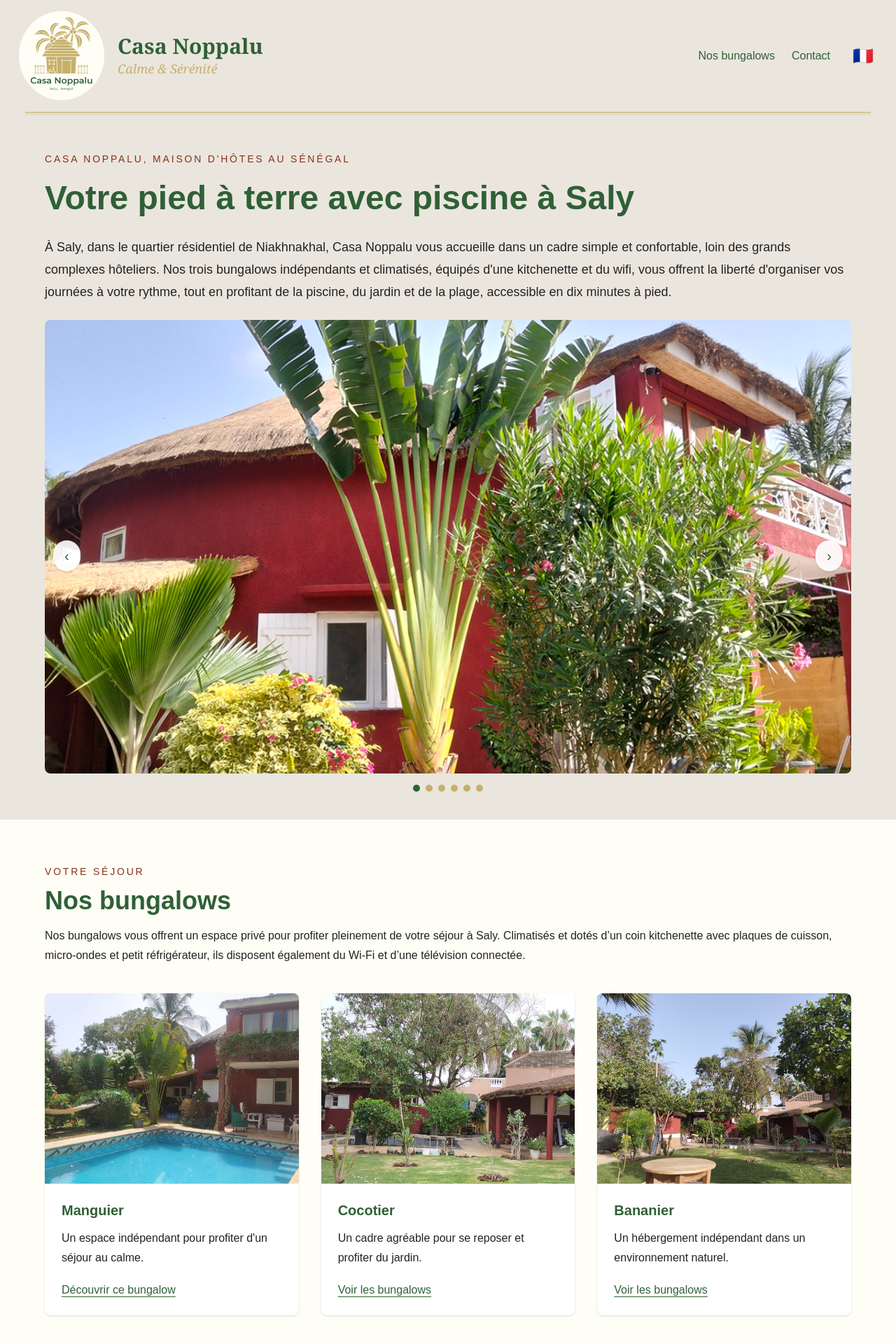
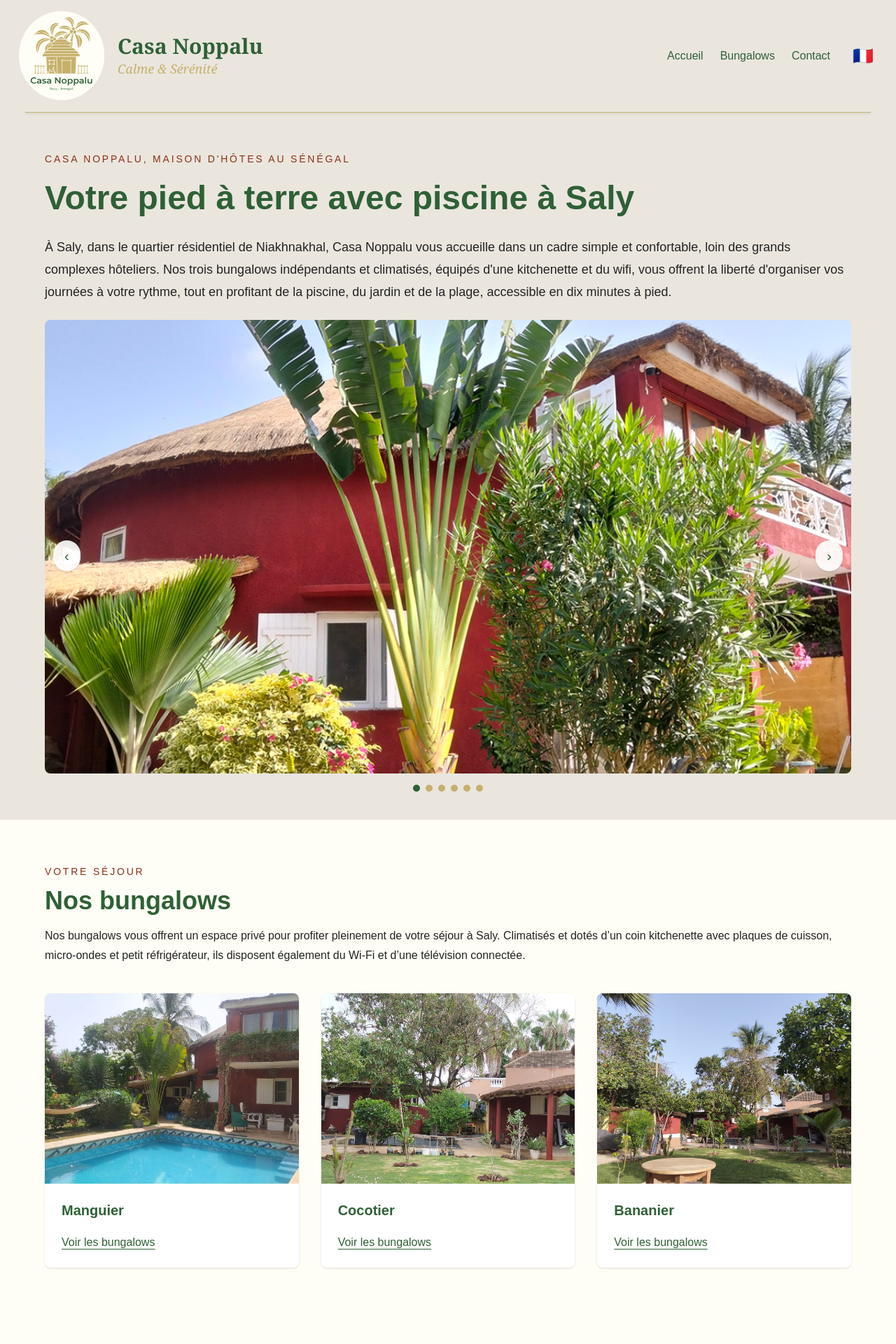
Before and after one commit to zohra-b/noppalu, a Next.js app: page / in a window 1280 px wide. Shown: the top 1920 px of the page at 70% size. Built offline with nearby package versions, Linux system fonts and the light colour scheme.

Commit message:
cleaned some commented code + added accueil link to header

```diff
--- a/src/app/bungalows/[slug]/page.tsx
+++ b/src/app/bungalows/[slug]/page.tsx
@@ -33,7 +33,7 @@ export default async function BungalowPage({ params }: Props) {
           href="/bungalows"
           className="text-sm text-[#2F6036] underline underline-offset-4"
         >
-          ← Présentation générale
+          ← Présentation
         </Link>
 
         <header className="mb-8 mt-4">
--- a/src/app/page.tsx
+++ b/src/app/page.tsx
@@ -36,6 +36,7 @@ export default function Home() {
           </div>
 
           <Gallery photos = {photosAccueil}/>
+
         </div>
       </section>
 
--- a/src/components/Header.tsx
+++ b/src/components/Header.tsx
@@ -45,14 +45,14 @@ export default function Header () {
 
             {/* Partie droite : nav et langues*/}
             <nav className="flex items-center gap-6">
-                {/* <Link
-                    href="/bungalows"
-                    className="text-green hover:text-sand">Réserver
-                </Link> */}
+                <Link
+                    href="/"
+                    className="text-green hover:text-sand">Accueil
+                </Link>
 
                 {bungalowsPublies.length === 0 ? (
                     <Link href="/bungalows" className="text-green hover:text-sand">
-    Nos bungalows
+                        Bungalows
                     </Link>
                     ) : (
                         <div
@@ -60,9 +60,9 @@ export default function Header () {
                             onMouseEnter={() => setMenuBungalowsOuvert(true)}
                             onMouseLeave={() => setMenuBungalowsOuvert(false)}
                         >
-    <Link href="/bungalows" className="text-green hover:text-sand">
+                    {/* <Link href="/bungalows" className="text-green hover:text-sand">
                         Nos bungalows
-    </Link>
+                    </Link> */}
 
                         {menuBungalowsOuvert && (
                             <div className="absolute left-0 top-full z-50 min-w-44 rounded-md bg-white py-2 shadow-lg">
@@ -71,7 +71,7 @@ export default function Header () {
                                 onClick={() => setMenuBungalowsOuvert(false)}
                                 className="block px-4 py-2 text-green hover:bg-linen"
                                 >
-          Présentation générale
+                                Présentation
                                 </Link>
                                 {bungalowsPublies.map((b) => (
                                 <Link
@@ -87,35 +87,7 @@ export default function Header () {
                         )}
                         </div>
 )}
-                {/* <div
-                className="relative"
-                onMouseEnter={() => setMenuBungalowsOuvert(true)}
-                onMouseLeave={() => setMenuBungalowsOuvert(false)}
-                >
-                    <button
-                        type="button"
-                        aria-expanded={menuBungalowsOuvert}
-                        className="text-green hover:text-sand"
-                        > Nos bungalows </button>
 
-                    {menuBungalowsOuvert && (
-                        <div
-                        className="absolute left-0 top-full z-50 min-w-44 rounded-md bg-white py-2 shadow-lg">
-                        <Link
-                        href="/#bungalows"
-                        onClick={() => setMenuBungalowsOuvert(false)} className="block px-4 py-2 text-green hover:bg-linen" > Manguier </Link>
-                        <Link
-                        href="/#bungalows"
-                        onClick={() => setMenuBungalowsOuvert(false)} className="block px-4 py-2 text-green hover:bg-linen" >
-                        Cocotier </Link>
-                        <Link
-                        href="/#bungalows"
-                        onClick={() => setMenuBungalowsOuvert(false)}
-                        className="block px-4 py-2 text-green hover:bg-linen" >
-                        Bananier </Link>
-                        </div>)
-                    }
-                </div> */}
 
                 <Link
                     href="/contact"
--- a/src/lib/bungalows.ts
+++ b/src/lib/bungalows.ts
@@ -36,15 +36,15 @@ export const bungalows: Bungalow[] = [
   {
     slug: "manguier",
     nom: "Manguier",
-    resume: "Un espace indépendant pour profiter d'un séjour au calme.",
-    publie: true,
+    resume: "",
+    publie: false,
     lit: "160 cm",
     photos: [{ src: "/images/bungalow1.jpg", alt: "Bungalow Manguier" }, { src: "/images/bungalow2.jpg", alt: "Bungalow Bananier" }, ],
   },
   {
     slug: "cocotier",
     nom: "Cocotier",
-    resume: "Un cadre agréable pour se reposer et profiter du jardin.",
+    resume: "",
     publie: false,
     lit: "160 cm",
     photos: [{ src: "/images/bungalow2.jpg", alt: "Bungalow Cocotier" }],
@@ -52,7 +52,7 @@ export const bungalows: Bungalow[] = [
   {
     slug: "bananier",
     nom: "Bananier",
-    resume: "Un hébergement indépendant dans un environnement naturel.",
+    resume: "",
     publie: false,
     lit: "140 cm",
     photos: [{ src: "/images/bungalow3.jpg", alt: "Bungalow Bananier" }],
```
Lines whose indentation alone changed are shown as unchanged.
